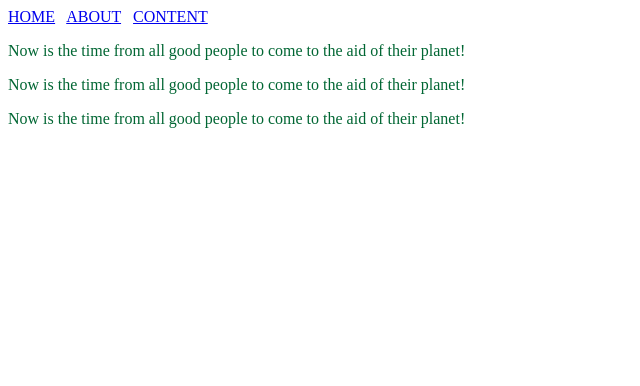
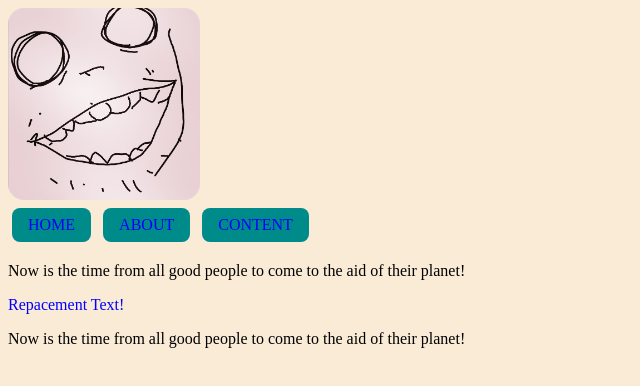
Before and after one commit to Francisco-Moll/Wednesday-HTML, a plain HTML site: page index.html in a window 1280 px wide. Shown: the whole page, without its empty margins (0-640 px from the left). Drawn offline with Linux system fonts and the light colour scheme.

Commit message:
Added js

```diff
--- a/index.html
+++ b/index.html
@@ -1,25 +1,32 @@
+<!DOCTYPE html>
+<html lang="en">
+
 <head>
-    <style>
-        p {
-            color:#006633;
-        }
-    </style>
+    <meta charset="UTF-8">
+    <meta name="viewport" content="width=device-width, initial-scale=1.0">
+    <title>Document</title>
+    <link rel="stylesheet" href="styles/style.css">
+    <script src="scripts/main.js"></script>
 </head>
-<body>
+
+<body id="home">
+    <img src="images/rillaz.jpg" alt="LOGO" id="logo">
     <nav>
         <a href="index.html">HOME</a>
-        &nbsp;
         <a href="about.html">ABOUT</a>
-        &nbsp;
         <a href="content.html">CONTENT</a>
     </nav>
     <p>
         Now is the time from all good people to come to the aid of their planet!
     </p>
-    <p>
+
+    <p class="special" id="extra_special">
         Now is the time from all good people to come to the aid of their planet!
     </p>
+
     <p>
         Now is the time from all good people to come to the aid of their planet!
     </p>
 </body>
+
+</html>
--- /dev/null
+++ b/scripts/main.js
@@ -0,0 +1,8 @@
+//Object.Method parameters (EVENT_NAME, HANDLER_FUNCTION...)
+document.addEventListener("DOMContentLoaded", ()=>{
+
+    //DOM -- Document Object Model
+    extra_special.innerHTML = "Repacement Text!";
+    extra_special.style.color = "blue";
+
+}); //End DOMContentLoaded
--- a/styles/style.css
+++ b/styles/style.css
@@ -0,0 +1,30 @@
+.special {
+    color: #ff0000;
+}
+
+a {
+    color: blue;
+    text-decoration: none;
+    display: inline-block;
+    background-color: darkcyan;
+    padding: 0.5rem 1rem;
+    margin: 0.25rem;
+    border-radius: 0.5rem;
+}
+
+#home {
+    background-color: antiquewhite;
+}
+
+#about {
+    background-color: antiquewhite;
+}
+
+#content {
+    background-color: antiquewhite;
+}
+
+#logo {
+    width: 12rem;
+    border-radius: 1rem;
+}
```
Also changed, not shown: about.html (+9 -5 lines), content.html (+9 -5 lines).
